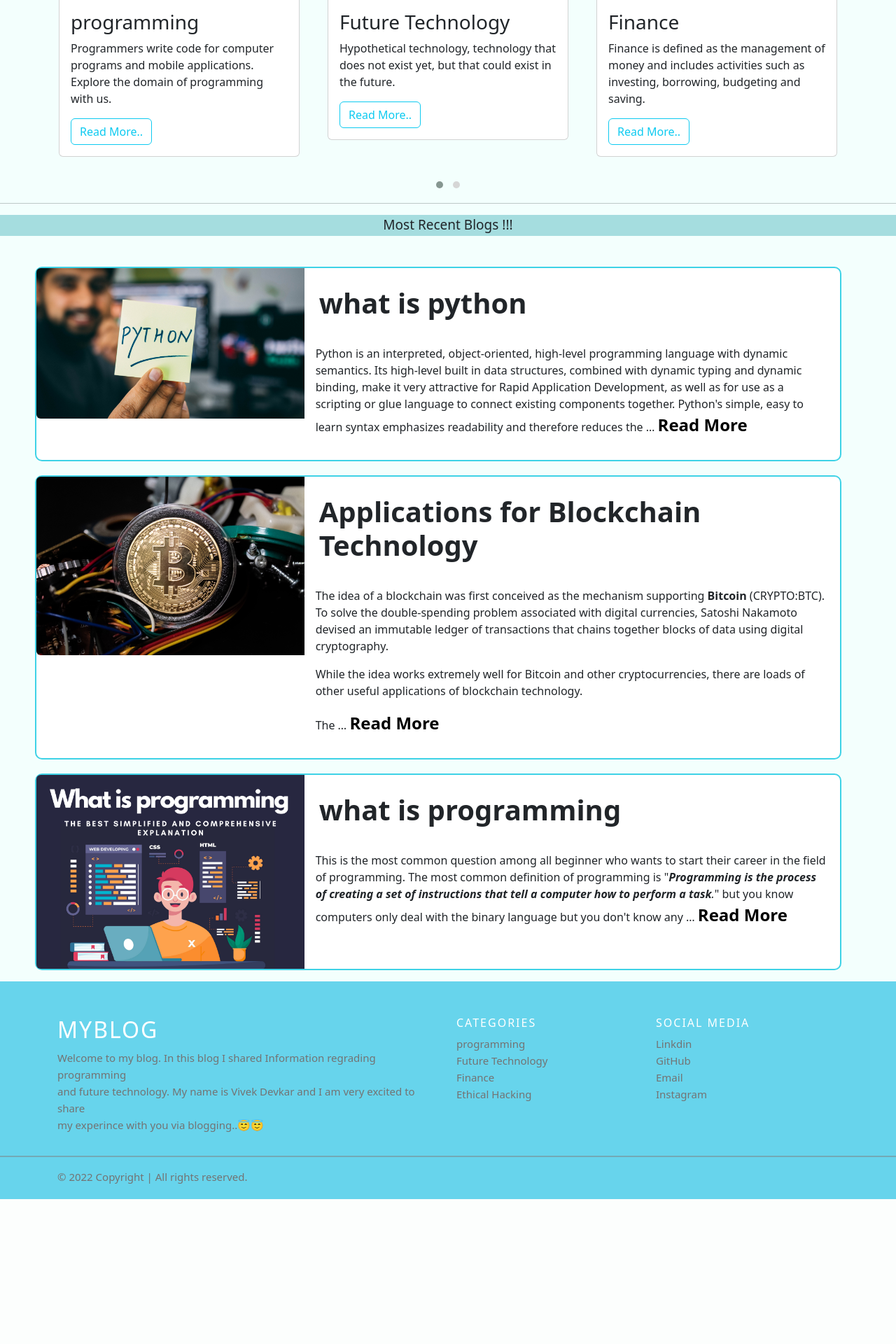
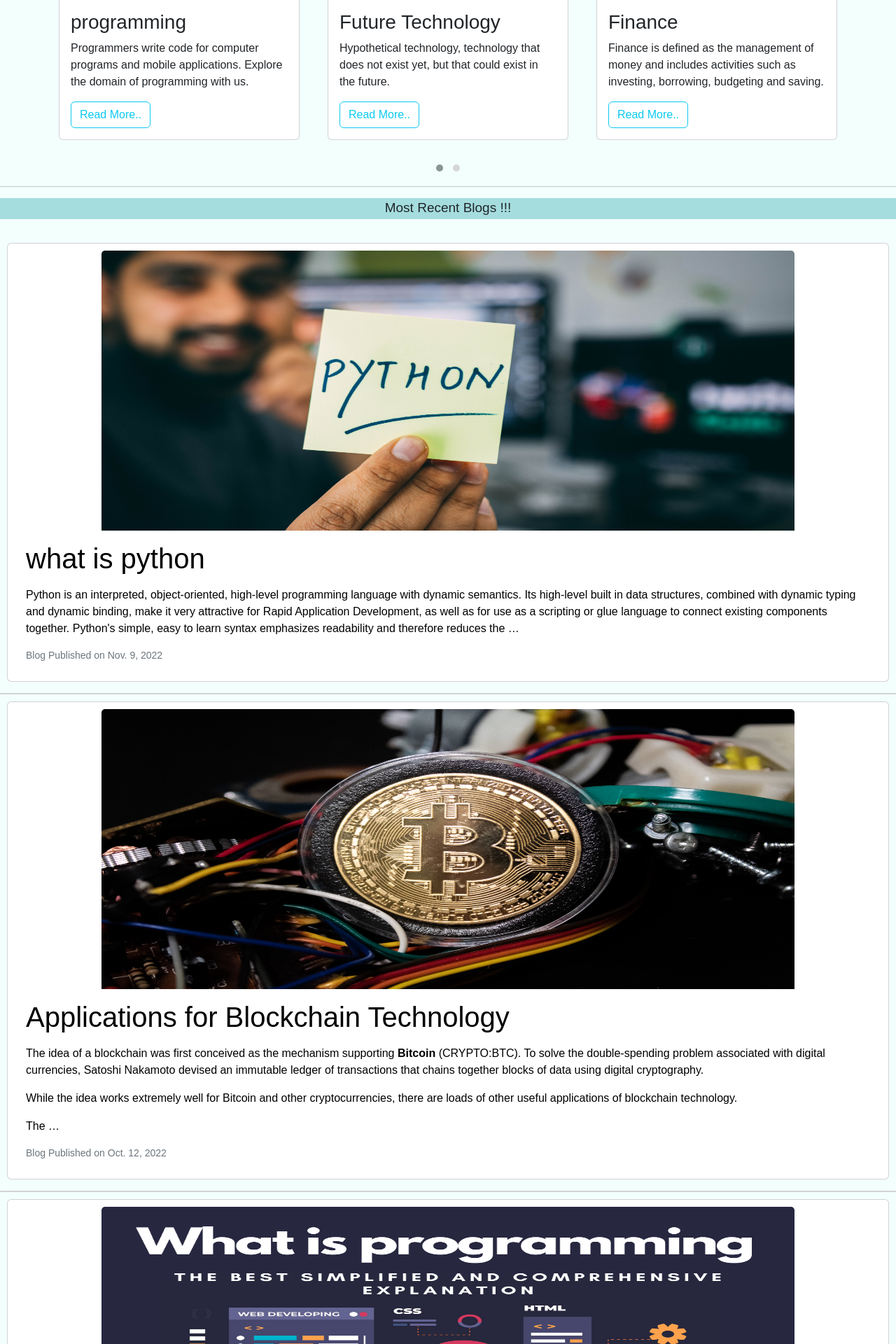
Before and after one commit to vivekdevkar123/MyBlog, a Django app: page / in a window 1280 px wide. Shown: the part 378-2298 px from the top of the page at 70% size. Before the commit the page ends 2091 px from the top, so only its background shows below. Run offline with Django 4.2, Linux system fonts and the light colour scheme; data comes from the database, SQL or seed files in the repository; parts of the project's set-up code (start-up, migrations or seed data) failed here and were passed over.

Commit message:
add responsiveness

```diff
--- a/blog/static/css/footer.css
+++ b/blog/static/css/footer.css
@@ -172,7 +172,7 @@
     }
 }
 
-.bottom-container{
+/* .bottom-container{
     background-color: rgb(168, 250, 246);
     width: 100%;
-}
+} */
--- a/template/base.html
+++ b/template/base.html
@@ -27,7 +27,7 @@
     <title>{%block title%} {%endblock%}</title>
 </head>
 
-<body style="background-color: #eafffd87;">
+<body style="background-color: #eafffd87; font-family: Arial, Helvetica, sans-serif;">
 
     {%include 'header.html'%}
 
--- a/template/footer.html
+++ b/template/footer.html
@@ -1,36 +1,3 @@
-<!-- <footer class="page-footer bg-primary">
-    <div class="container">
-        <div class="row">
-            <div class="col l6 s12">
-                <h5 class="white-text">MyBlog</h5>
-                <p class="grey-text text-lighten-4">Welcome to my blog. In this blog I shared Information regrading
-                    programming and future technology. My name is Vivek Devkar and I am very excited to share my
-                    experince with you via blogging..😇😇 </p>
-            </div>
-            <div class="col l4 offset-l2 s12">
-                <h5 class="white-text">CATEGORY</h5>
-                {% for cat in cats %}
-                <ul>
-                    <li><a class="grey-text text-lighten-3" href="/category/{{cat.url}}">{{cat.title}}</a></li>
-                </ul>
-                {% endfor %}
-            </div>
-        </div>
-    </div>
-    <div class="footer-copyright">
-        <div class="container">
-            &copy; 2022 Copyright | All rights reserved.
-            <a class="grey-text text-lighten-4 right" href="mailto:mrvivekdevkar123@gmail.com" target="_blank"
-                style="margin-right: 22px;">Email</a>
-            <a class="grey-text text-lighten-4 right" href="https://www.linkedin.com/in/vivekdevkar123/" target="_blank"
-                style="margin-right: 22px;">Linkdin</a>
-        </div>
-
-
-    </div>
-</footer> -->
-
-
 
 <!-- Site footer -->
 <footer class="site-footer">
@@ -64,7 +31,7 @@
         </div>
     </div>
 
-    <hr style="height:2px;border-width:0;color:gray;background-color:gray">
+    <hr style="height:2px;border-width:0;">
     <div class="footer-copyright">
         <div class="container">
             &copy; 2022 Copyright | All rights reserved.
--- a/template/header.html
+++ b/template/header.html
@@ -20,9 +20,6 @@
               <li><a class="dropdown-item" href="/category/{{cat.url}}">{{cat.title}}</a></li>
 
               {% endfor %}
-
-              <li><hr class="dropdown-divider"></li>
-              <li><a class="dropdown-item" href="#">Something else here</a></li>
             </ul>
           </li>
           {% if user.is_authenticated %}
--- a/template/index.html
+++ b/template/index.html
@@ -62,23 +62,27 @@
 
 
 {% for p in posts %}
-{% if forloop.counter < 4 %} <div class="card mb-3"
-    style="max-width: 90%; border: 2px solid rgb(62, 210, 230); border-radius: 10px; margin: 20px 0 0 50px;">
-    <div class="row g-0">
-        <div class="col-md-4">
-            <img src="/media/{{p.image}}" class="img-fluid rounded-start" alt="..."
-                style="width: 30vw; max-height: 40vh;">
+{% if forloop.counter < 4 %}
+
+
+    <a href="/blog/{{p.url}}" style="text-decoration: none; color:black ">
+
+
+        <div class="card mb-3" style="padding: 10px; margin:10px">
+            <center>
+                <img src="/media/{{p.image}}" class="card-img-top" alt="..." style="width:80%; max-height: 50vh;" >
+            </center>
+            <div class="card-body">
+              <h1 class="card-title">{{p.title}}</h1>
+              <p class="card-text">{{p.content |truncatewords:60 | safe}}</p>
+              <p class="card-text"><small class="text-muted">Blog Published on {{p.Date_of_blog}}</small></p>
+            </div>
+          </div>
+        <div class="card">
+
         </div>
-        <div class="col-md-8">
-            <div class="card-body">
-                <h1 class="card-title" style="font-weight: bolder; padding: 10px 0 20px 5px; ">{{p.title}}</h1>
-                <p class="card-text">{{p.content |truncatewords:60 | safe}} <a href="/blog/{{p.url}}"
-                        style="text-decoration: none; color:black; font-size: 1.5rem; font-weight: bolder;">Read
-                        More</a></p>
-            </div>
-        </div>
-    </div>
-    </div>
+
+    </a>
 
     {% endif %}
 
```
